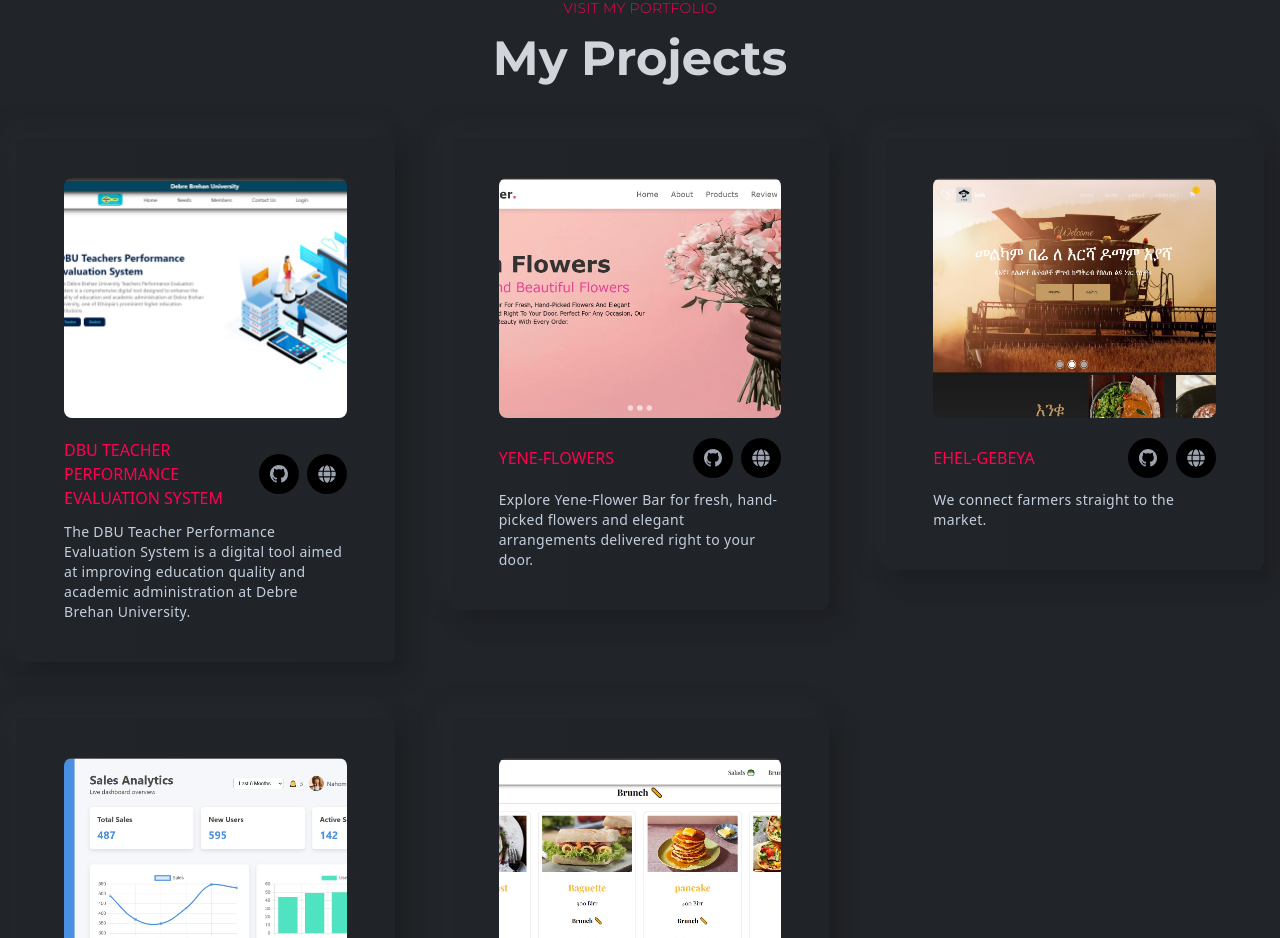
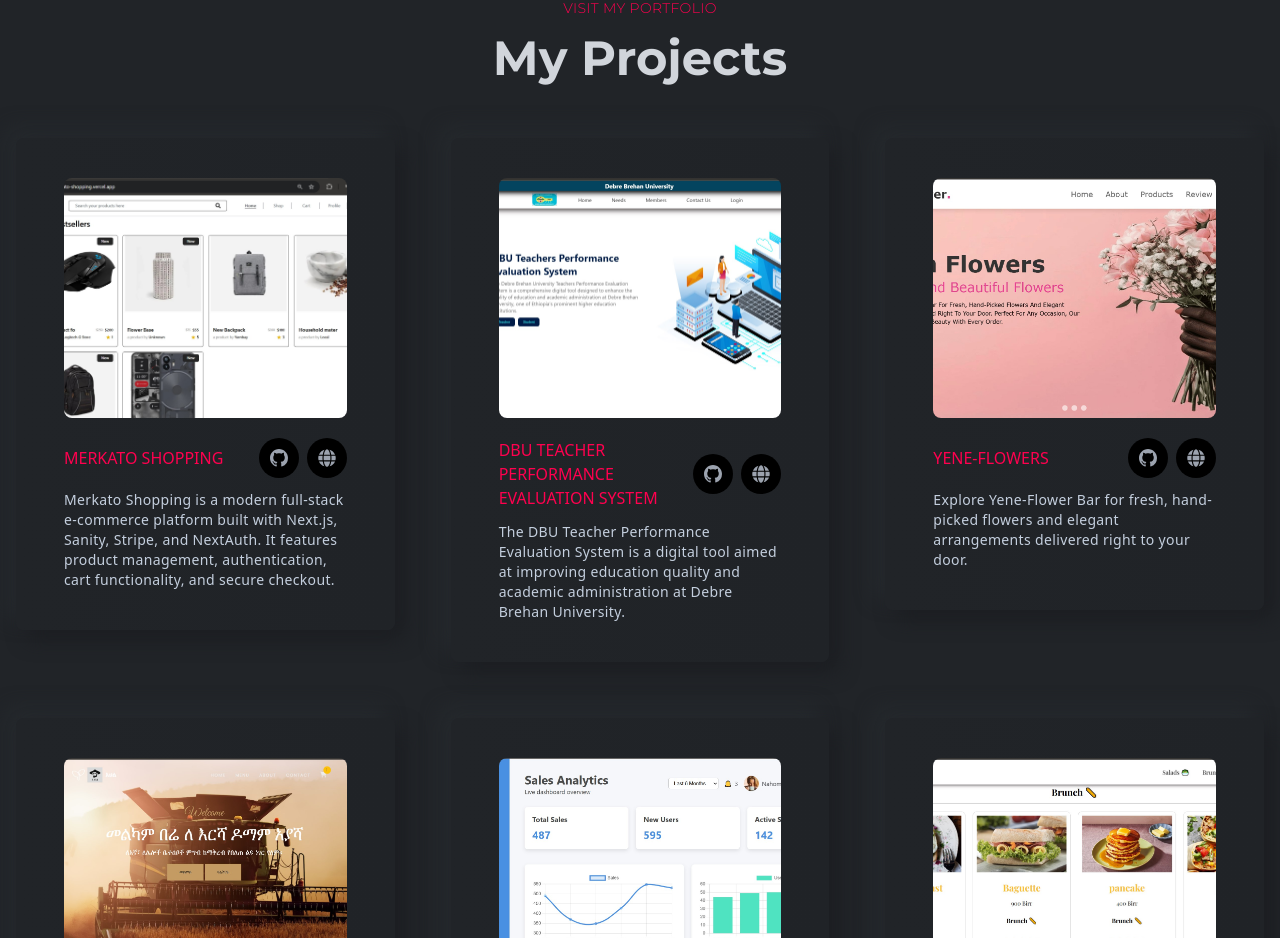
Before and after one commit to nahom-mesfin/Nahom-s_Portfolio, a React (Create React App) app: page / in a window 1280 px wide. Shown: the part 2000-2938 px from the top of the page. Built offline with nearby package versions, Linux system fonts and the light colour scheme.

Commit message:
merkato project added to portfolio

```diff
--- a/src/assets/index.js
+++ b/src/assets/index.js
@@ -14,6 +14,7 @@
 import yene from "./images/projects/yene.jpg";
 import menu from "./images/projects/menu.jpg";
 import salesDashboard from "./images/projects/salesDashboard.jpg";
+import Merkato from "./images/projects/Merkato.jpg";
 
 export {
   projectOne,
@@ -32,4 +33,5 @@
   yene,
   menu,
   salesDashboard,
+  Merkato,
 };
--- a/src/components/projects/Projects.js
+++ b/src/components/projects/Projects.js
@@ -60,6 +60,7 @@
   ehel,
   menu,
   salesDashboard,
+  Merkato,
 } from "../../assets/index";
 import ProjectsCard from "./ProjectsCard";
 
@@ -71,7 +72,19 @@
       <div className="flex justify-center items-center text-center">
         <Title title="VISIT MY PORTFOLIO " des="My Projects" />
       </div>
+
       <div className="grid grid-cols-1 md:grid-cols-2 xl:grid-cols-3 gap-6 xl:gap-14">
+        <a
+          href="https://merkato-shopping.vercel.app/"
+          target="_blank"
+          rel="noopener noreferrer"
+          className="block">
+          <ProjectsCard
+            title="Merkato Shopping"
+            des="Merkato Shopping is a modern full-stack e-commerce platform built with Next.js, Sanity, Stripe, and NextAuth. It features product management, authentication, cart functionality, and secure checkout."
+            src={Merkato}
+          />
+        </a>
         <a href="https://github.com/nahom-mesfin/DBU_TPES" className="block">
           <ProjectsCard
             title="DBU Teacher Performance Evaluation System"
```
Also changed, not shown: src/assets/images/projects/Merkato.jpg (added).
